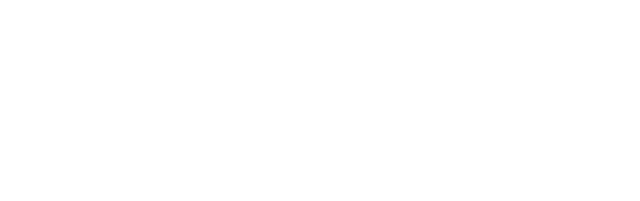
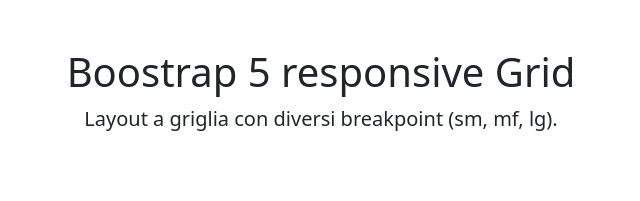
Before and after one commit to leonardopalluzzi/htmlcss-bootstrap-layout, a plain HTML site: page index.html in a window 1280 px wide. Shown: the whole page, without its empty margins (319-959 px from the left). Drawn offline with nearby package versions, Linux system fonts and the light colour scheme.

Commit message:
add header

```diff
--- a/index.html
+++ b/index.html
@@ -7,7 +7,14 @@
     <link href="https://cdn.jsdelivr.net/npm/bootstrap@5.3.3/dist/css/bootstrap.min.css" rel="stylesheet" integrity="sha384-QWTKZyjpPEjISv5WaRU9OFeRpok6YctnYmDr5pNlyT2bRjXh0JMhjY6hW+ALEwIH" crossorigin="anonymous">
 </head>
 <body>
+    <header class="text-center p-5">
+        <h1>Boostrap 5 responsive Grid</h1>
+        <p class="fs-5">Layout a griglia con diversi breakpoint (sm, mf, lg).</p>
+    </header>
 
+    <main>
+
+    </main>
 
     <script src="https://cdn.jsdelivr.net/npm/bootstrap@5.3.3/dist/js/bootstrap.bundle.min.js" integrity="sha384-YvpcrYf0tY3lHB60NNkmXc5s9fDVZLESaAA55NDzOxhy9GkcIdslK1eN7N6jIeHz" crossorigin="anonymous"></script>
 </body>
```
